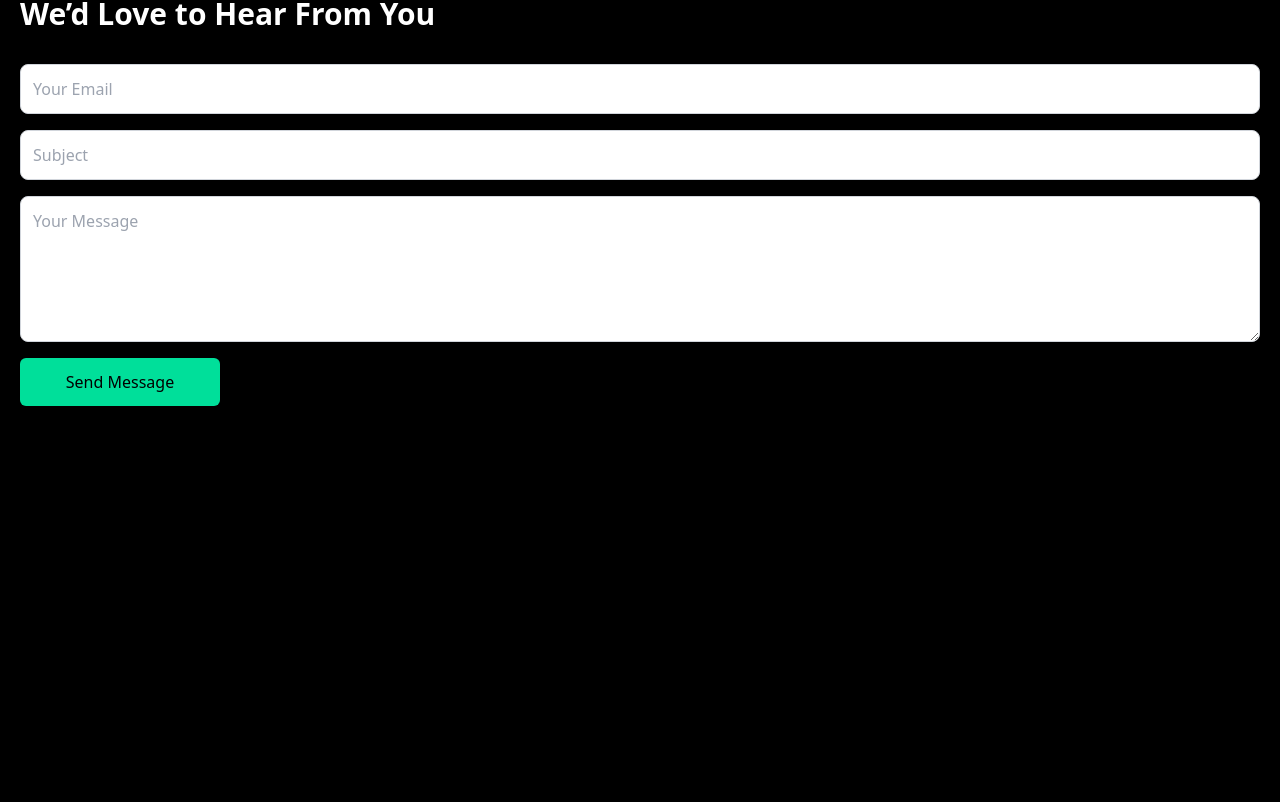
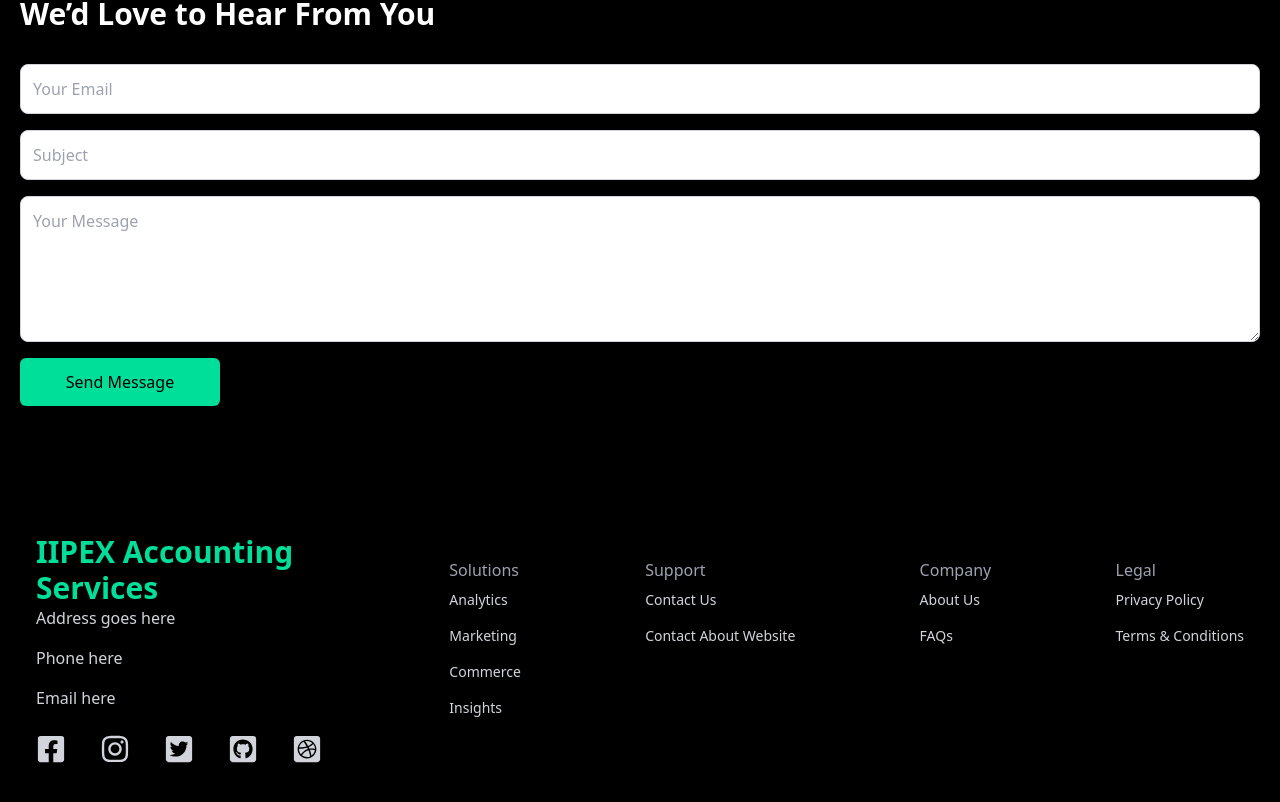
Before and after one commit to dhdylanhuang/iipex-bookkeeping, a React (Create React App) app in the folder iipex-webapp/: page / in a window 1280 px wide. Shown: the part 1704-2506 px from the top of the page. Before the commit the page ends 2174 px from the top, so only its background shows below. Built offline with nearby package versions, Linux system fonts and the light colour scheme.

Commit message:
Footer
Basic footer with no real values

```diff
--- a/iipex-webapp/src/App.js
+++ b/iipex-webapp/src/App.js
@@ -4,6 +4,7 @@
 import Services from './components/Services';
 import InfoPerformance from './components/InfoPerformance';
 import Enquiry from './components/Enquiry';
+import Footer from './components/Footer';
 
 function App() {
   return (
@@ -13,6 +14,7 @@
       <Services />
       <InfoPerformance />
       <Enquiry />
+      <Footer />
     </div>
   );
 }
--- /dev/null
+++ b/iipex-webapp/src/components/Footer.jsx
@@ -0,0 +1,62 @@
+import React from 'react';
+import {
+  FaDribbbleSquare,
+  FaFacebookSquare,
+  FaGithubSquare,
+  FaInstagram,
+  FaTwitterSquare,
+} from 'react-icons/fa';
+
+const Footer = () => {
+  return (
+    <div className='max-w-[1240px] mx-auto py-16 px-4 grid lg:grid-cols-3 gap-8 text-gray-300'>
+      <div>
+        <h1 className='w-full text-3xl font-bold text-[#00df9a]'>IIPEX Accounting Services</h1>
+        <p className='py-0'>Address goes here</p>
+        <p className='py-4'>Phone here</p>
+        <p className='py-0'>Email here</p>
+        <div className='flex justify-between md:w-[75%] my-6'>
+            <FaFacebookSquare size={30} />
+            <FaInstagram size={30} />
+            <FaTwitterSquare size={30} />
+            <FaGithubSquare size={30} />
+            <FaDribbbleSquare size={30} />
+        </div>
+      </div>
+      <div className='lg:col-span-2 flex justify-between mt-6'>
+    <div>
+        <h6 className='font-medium text-gray-400'>Solutions</h6>
+        <ul>
+            <li className='py-2 text-sm'>Analytics</li>
+            <li className='py-2 text-sm'>Marketing</li>
+            <li className='py-2 text-sm'>Commerce</li>
+            <li className='py-2 text-sm'>Insights</li>
+        </ul>
+    </div>
+    <div>
+        <h6 className='font-medium text-gray-400'>Support</h6>
+        <ul>
+            <li className='py-2 text-sm'>Contact Us</li>
+            <li className='py-2 text-sm'>Contact About Website</li>
+        </ul>
+    </div>
+    <div>
+        <h6 className='font-medium text-gray-400'>Company</h6>
+        <ul>
+            <li className='py-2 text-sm'>About Us</li>
+            <li className='py-2 text-sm'>FAQs</li>
+        </ul>
+    </div>
+    <div>
+        <h6 className='font-medium text-gray-400'>Legal</h6>
+        <ul>
+            <li className='py-2 text-sm'>Privacy Policy</li>
+            <li className='py-2 text-sm'>Terms & Conditions</li>
+        </ul>
+    </div>
+      </div>
+    </div>
+  );
+};
+
+export default Footer;
```
